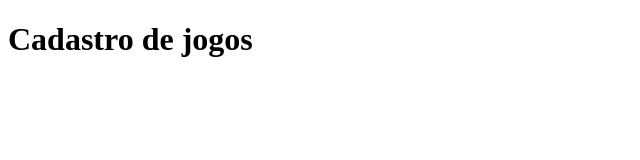
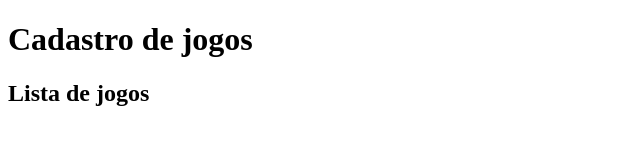
Before and after one commit to prof-anapaula/curso-alura, a plain HTML site: page index.html in a window 1280 px wide. Shown: the whole page, without its empty margins (0-640 px from the left). Drawn offline with Linux system fonts and the light colour scheme.

Commit message:
mensagem obrigatoria

```diff
--- a/index.html
+++ b/index.html
@@ -7,5 +7,6 @@
 </head>
 <body>
     <h1>Cadastro de jogos</h1>
+    <h2>Lista de jogos</h2>
 </body>
 </html>
```
